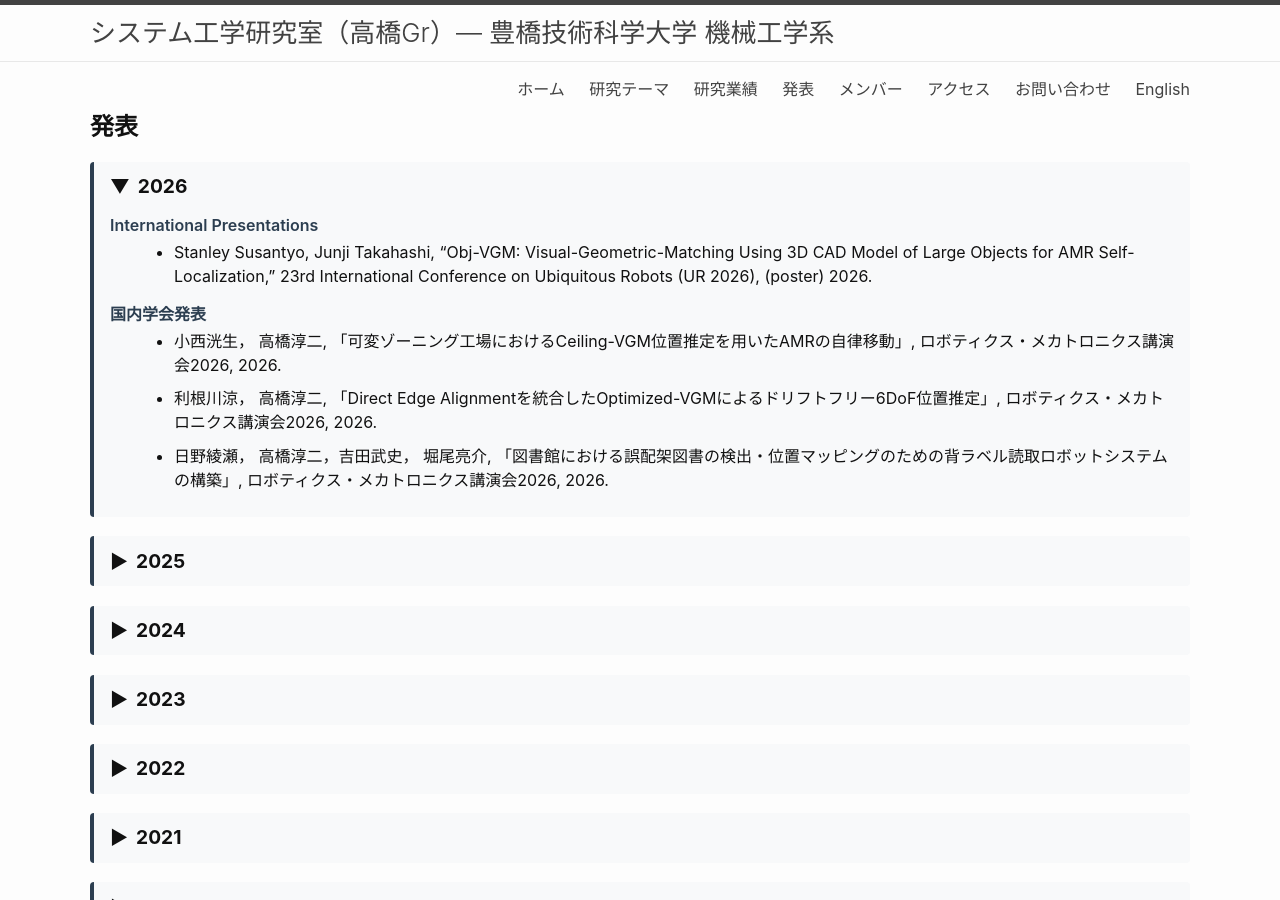
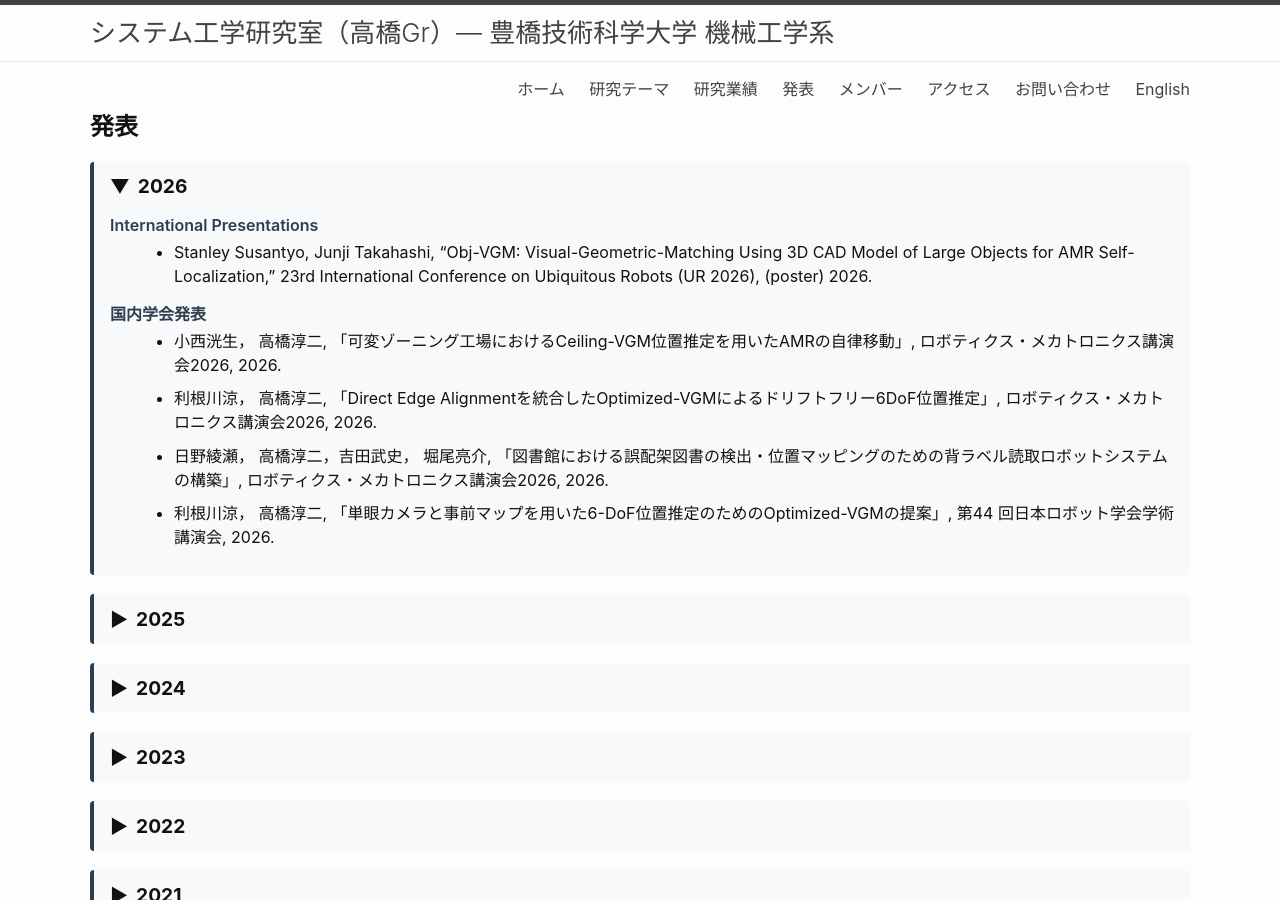
Before and after one commit to tlab-tut/tlab-site, a Jekyll site: the page built from presentations.md, in a window 1280 px wide and 900 px high. Built offline with Jekyll 4.4.1, drawn with Linux system fonts in a browser that asks for light colours.

Commit message:
RSJ2026の研究発表情報を追加

```diff
--- a/_data/presentations.yml
+++ b/_data/presentations.yml
@@ -1,3 +1,11 @@
+- title: 単眼カメラと事前マップを用いた6-DoF位置推定のためのOptimized-VGMの提案
+  authors: 利根川涼， 高橋淳二
+  venue: 第44 回日本ロボット学会学術講演会
+  year: 2026
+  category: domestic
+  presentation_type: oral
+  award: false
+  language: ja
 - title: "Obj-VGM: Visual-Geometric-Matching Using 3D CAD Model of Large Objects for AMR Self-Localization"
   authors: Stanley Susantyo, Junji Takahashi
   venue: 23rd International Conference on Ubiquitous Robots (UR 2026)
```
